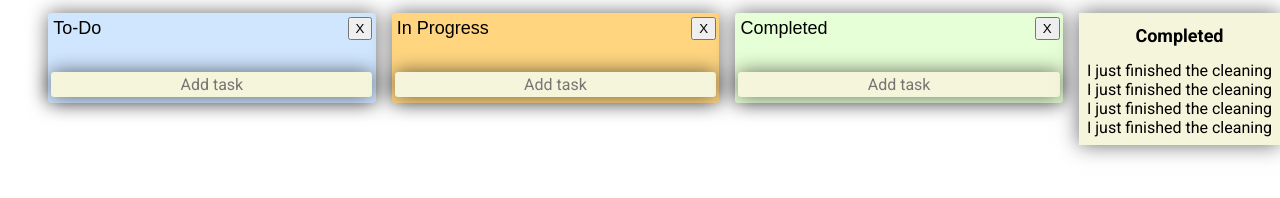
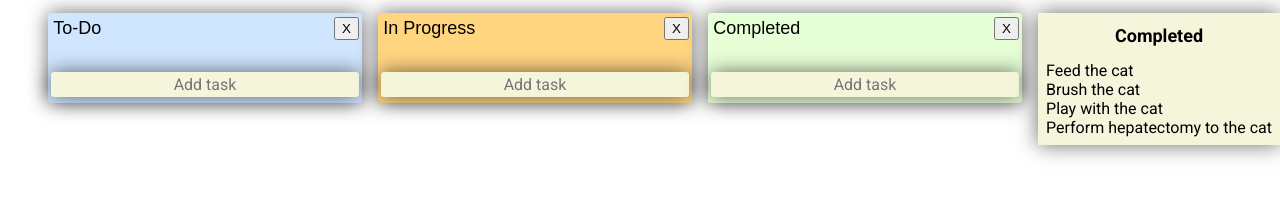
Before and after one commit to FAC29A/oskar-alex, a website with bundled scripts: page index.html in a window 1280 px wide. Shown: the part 158-356 px from the top of the page. Built offline with nearby package versions, Linux system fonts and the light colour scheme.

Commit message:
Updated examples

```diff
--- a/index.html
+++ b/index.html
@@ -21,10 +21,10 @@
       <div class="groupsContainer"></div>
       <div id="sidebar">
         <h2>Completed</h2>
-        <p>I just finished the cleaning</p>
-        <p>I just finished the cleaning</p>
-        <p>I just finished the cleaning</p>
-        <p>I just finished the cleaning</p>
+        <p>Feed the cat</p>
+        <p>Brush the cat</p>
+        <p>Play with the cat</p>
+        <p>Perform hepatectomy to the cat</p>
       </div>
     </div>
   </body>
--- a/scripts/index.js
+++ b/scripts/index.js
@@ -68,7 +68,6 @@ export function createTaskUsingTemplate(text, group) {
       deleteTask(event)
     }
   })
-
   taskList.appendChild(domFragment)
 }
 
@@ -78,7 +77,7 @@ export function createGroupUsingTemplate(groupName, color) {
   const template = document.querySelector('#groupTemplate')
   const domFragment = template.content.cloneNode(true)
   if (groupName) {
-    //Change this
+
     domFragment.querySelector('.groupTitle').value = groupName
   }
   domFragment.querySelector('.tasksContainer').id = groupName
@@ -127,7 +126,6 @@ newGroupButton.addEventListener('click', (event) => {
 })
 
 // Hide/show Sidebar
-
 function toggleSidebar() {
   const sidebar = document.getElementById('sidebar') // Access the specific element
   sidebar.classList.toggle('hidden')
--- a/styles/styles.css
+++ b/styles/styles.css
@@ -38,7 +38,6 @@ h2 {font-size: large;
     border: none;
     width: 100%;
     outline:none
-
 }
 
 .topBar{
@@ -51,7 +50,6 @@ h2 {font-size: large;
     display: flex;
     justify-content: space-between;
     gap:1rem;
-
 }
 
 .hidden {
@@ -178,12 +176,10 @@ p, .taskText, .taskText:focus, .taskText:hover{
     background-image: url('../images/check.png');
     background-color: transparent;
     height:auto;
-    width: auto;
     background-size: cover;
     background-repeat: no-repeat;
     border: none;
     outline: none;
-    padding: 10px 20px;
     cursor: pointer;
     margin: 0;
 
```
